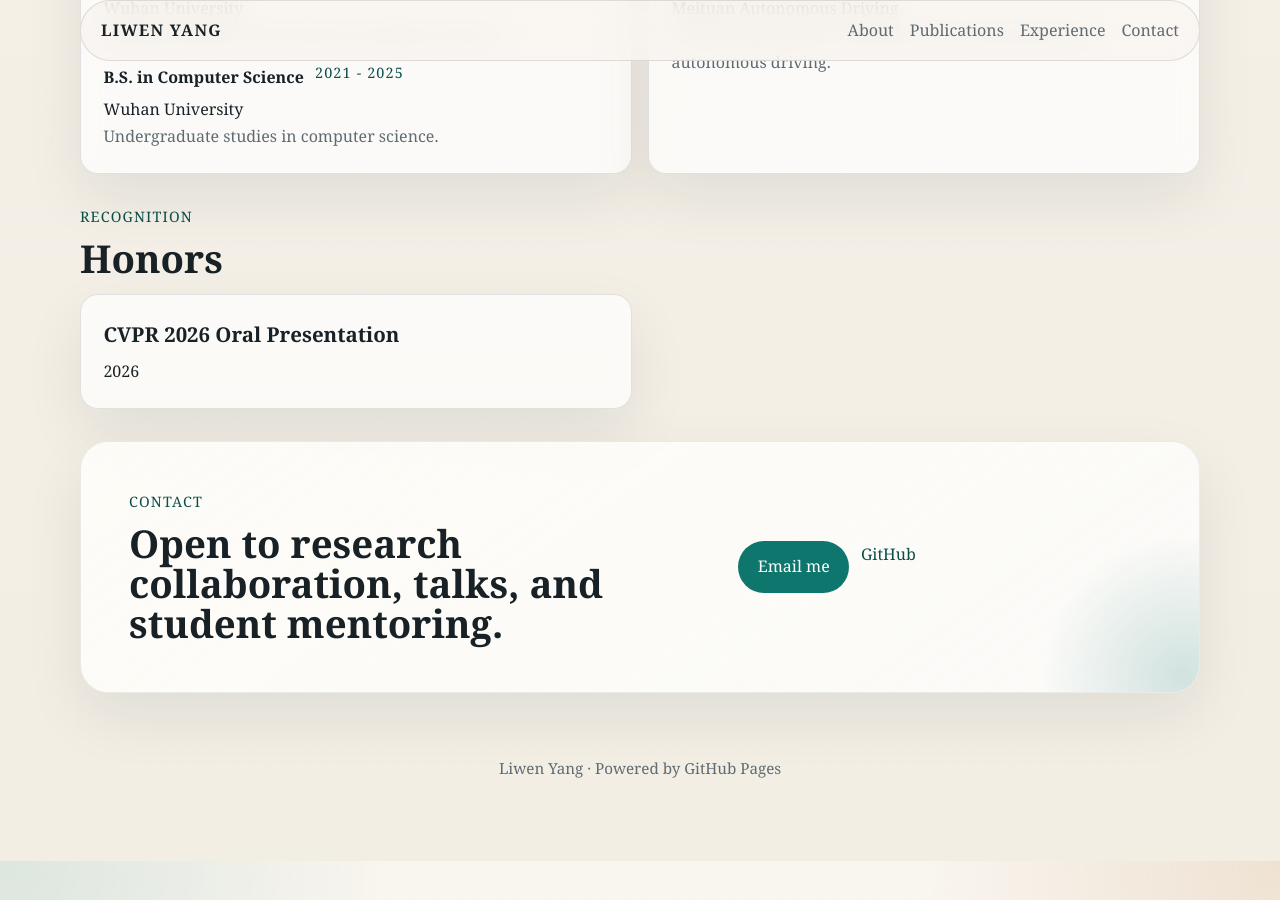
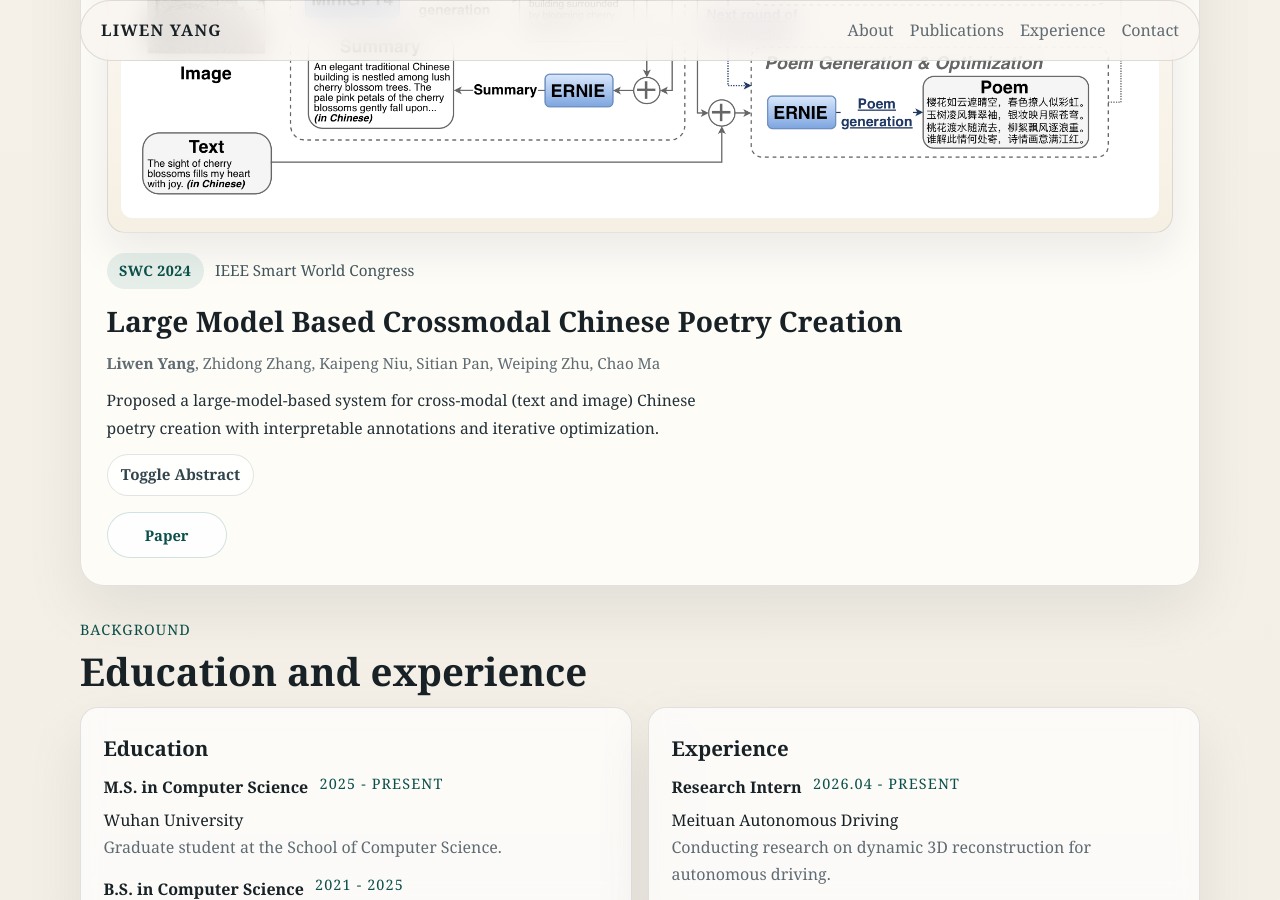
Before and after one commit to 1yangliwen/1yangliwen.github.io, a Jekyll site: the page built from index.md, in a window 1280 px wide and 900 px high, scrolled down 2929 px. Built offline with Jekyll 4.4.1, drawn with Linux system fonts in a browser that asks for light colours.

Commit message:
Add SWC 2024 poetry creation publication with architecture figure

```diff
--- a/_data/publications.yml
+++ b/_data/publications.yml
@@ -40,3 +40,36 @@
       url: "#"
     - name: Code
       url: "#"
+
+- title: "Large Model Based Crossmodal Chinese Poetry Creation"
+  authors: "<b>Liwen Yang</b>, Zhidong Zhang, Kaipeng Niu, Sitian Pan, Weiping Zhu, Chao Ma"
+  venue: "IEEE Smart World Congress"
+  venue_short: "SWC 2024"
+  year: 2024
+  image: "/assets/img/swc2024_poetry_architecture.png"
+  tldr: >
+    Proposed a large-model-based system for cross-modal (text and image)
+    Chinese poetry creation with interpretable annotations and iterative
+    optimization.
+  abstract: >
+    Generating Chinese poetry is a complex task with significant potential
+    for large models. However, most current systems only support
+    single-modal input and the output lacks interpretability. This paper
+    proposes a large model based system that supports cross-modal input of
+    text and image, provides interpretable annotations for generated
+    Chinese poems, and supports multiple rounds of iterative optimization.
+
+    First, it analyzes images with CLIP and MiniGPT-4 and generates
+    descriptive text from the analysis with ERNIE-4.0. Then, it generates
+    Chinese ancient poems from the input text and descriptive text by
+    ERNIE-4.0, using our devised prompts based on CRISPE. Finally, it
+    evaluates and then optimizes the created poems with prompts based on
+    few-shot learning.
+
+    Preliminary evaluations have validated the efficacy of our poetry
+    scoring criteria and demonstrated the superior performance of the
+    system when utilizing the conjunction of text and imagery as
+    cross-modal inputs.
+  links:
+    - name: Paper
+      url: "https://ieeexplore.ieee.org/document/10925057/"
```
Also changed, not shown: assets/img/swc2024_poetry_architecture.png (added).
